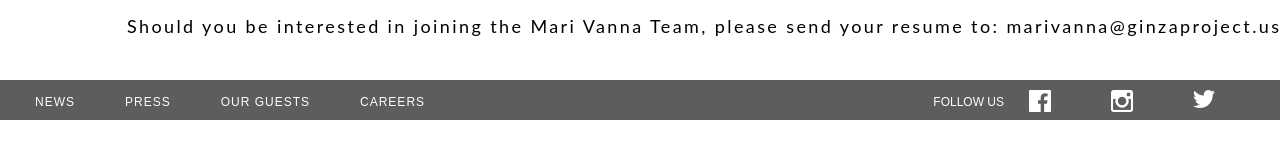
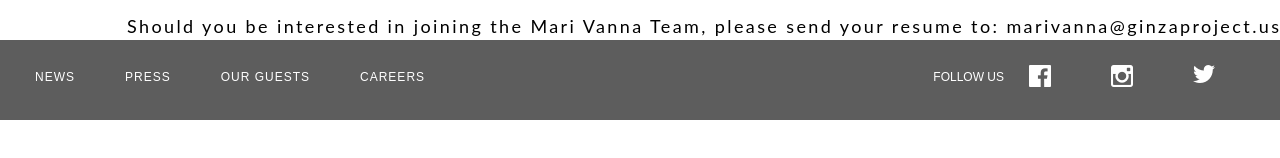
Before and after one commit to lizmoy/mari-vanna, a React (Create React App) app in the folder mari-vanna-website/: page /careers in a window 1280 px wide. Shown: the part 680-838 px from the top of the page. Built offline with nearby package versions, Linux system fonts and the light colour scheme.

Commit message:
fix footer height

```diff
--- a/mari-vanna-website/src/App.css
+++ b/mari-vanna-website/src/App.css
@@ -682,7 +682,7 @@
   display: flex;
   background-color: #5d5d5d;
   color: #ffffff;
-  height: 40px;
+  height: 80px;
   font-family: 'p22-underground', sans-serif;
   justify-content: space-between;
 }
@@ -690,14 +690,14 @@
 .footer__navbar {
   display: flex;
   margin-left: 10px;
-  margin-top: 15px;
+  margin-top: 30px;
   font-size: 12px;
   letter-spacing: 1px;
-  }
+}
 
-.footer__followus{
+.footer__followus {
  display: flex;
- margin-top: 15px;
+ margin-top: 30px;
  font-size: 12px;
  margin-right: 30px;
  text-decoration: none;
```
